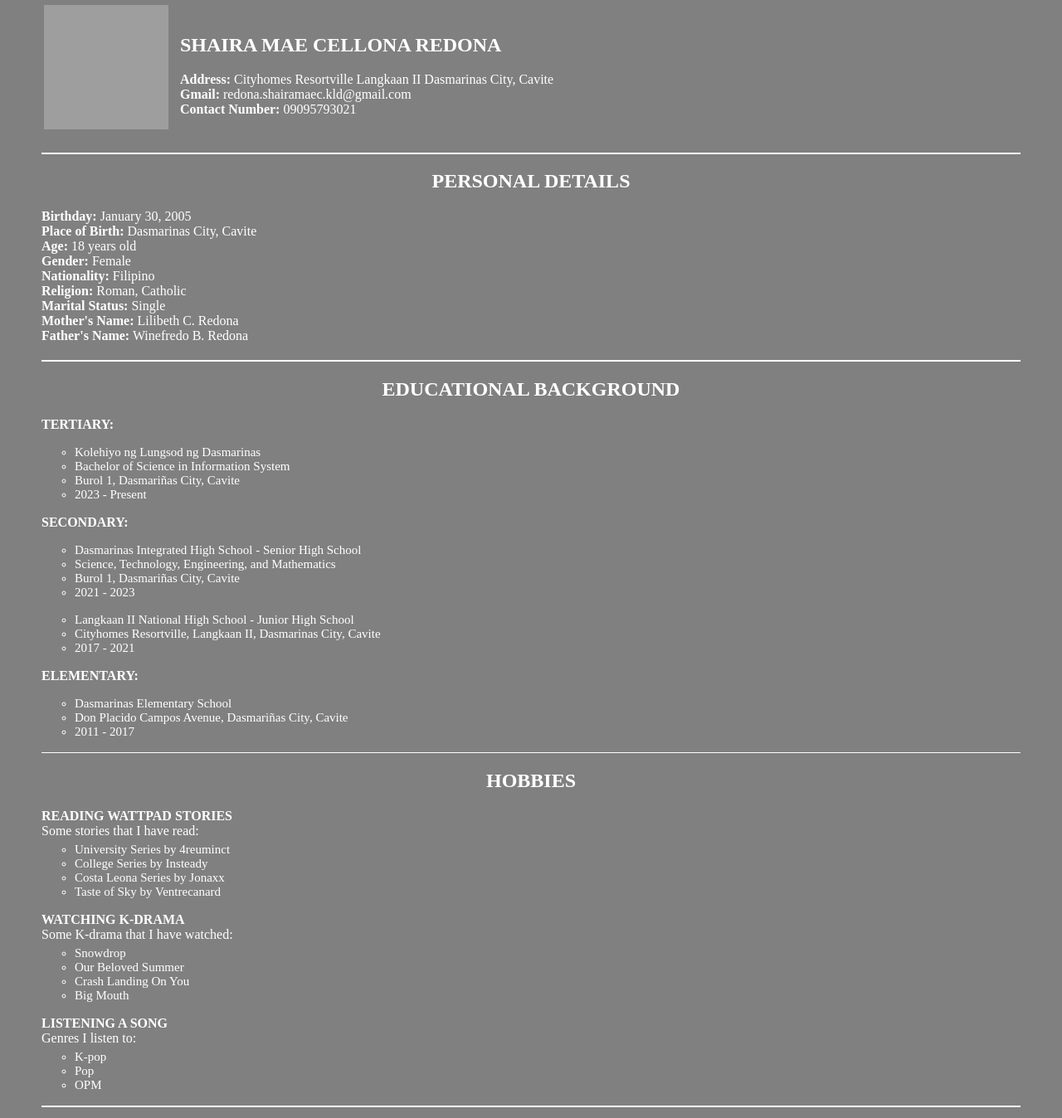
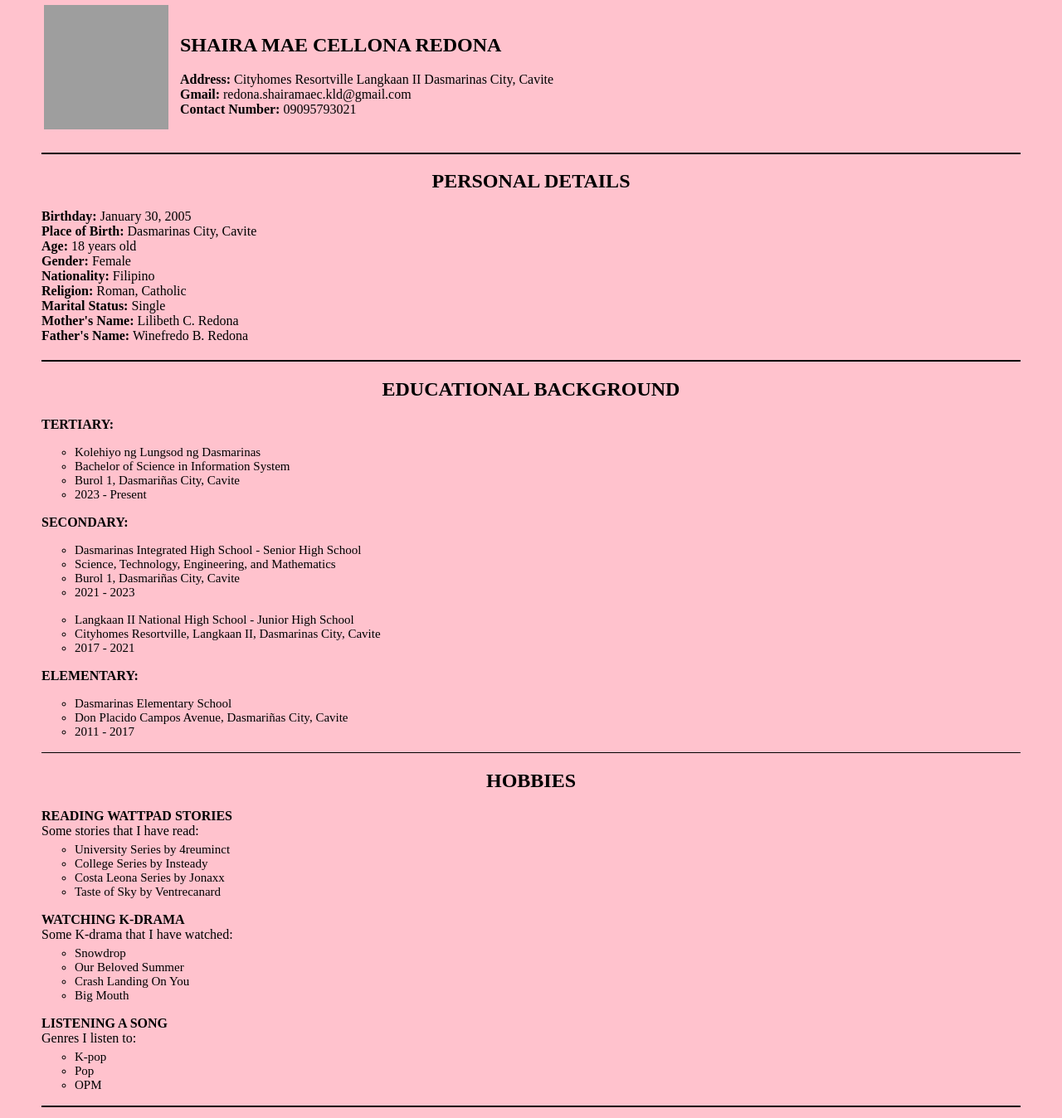
Before and after one commit to R-Shaira/first-project, a plain HTML site: page index.html in a window 1280 px wide. Shown: the part 72-1420 px from the top of the page at 83% size. Drawn offline with Linux system fonts and the light colour scheme; grey boxes are pictures that could not be loaded.

Commit message:
Update index.html

```diff
--- a/index.html
+++ b/index.html
@@ -7,7 +7,7 @@
         <link rel="icon" type="image/x-icon" href="Icon.png">
 
 </head>
-    <header style="padding-left: 0px; padding-right: 25px; padding-top: 25px; padding-bottom: 5px; color: white;">
+    <header style="padding-left: 0px; padding-right: 25px; padding-top: 25px; padding-bottom: 5px; color: black;">
         <table>
             <tr>
                 <td>
@@ -26,8 +26,8 @@
         </table>
     </header>
 
-    <body style="margin: 50px; background-color: gray; color: white;">
-        <hr style="height: 1.5px; width: 100%; background-color: white; border: none; margin-top: 20px;">
+    <body style="margin: 50px; background-color: #FFC2CD; color: black;">
+        <hr style="height: 1.5px; width: 100%; background-color: black; border: none; margin-top: 20px;">
         <h2><center>PERSONAL DETAILS</center></h2>
             <div><b> Birthday:</b> January 30, 2005</div>
             <div><b> Place of Birth:</b> Dasmarinas City, Cavite</div>
@@ -39,7 +39,7 @@
             <div><b> Mother's Name:</b> Lilibeth C. Redona</div>
             <div><b> Father's Name:</b> Winefredo B. Redona</div>
 
-        <hr style="height: 1.5px; width: 100%; background-color: white; border: none; margin-top: 20px;">
+        <hr style="height: 1.5px; width: 100%; background-color: black; border: none; margin-top: 20px;">
         <h2><center>EDUCATIONAL BACKGROUND</center></h2>
         <b>TERTIARY:</b>
         <ul style="list-style: circle;">
@@ -69,7 +69,7 @@
             <li style="font-size:15px">2011 - 2017</li>
         </ul>
 
-        <hr style="height: 1.5px; width: 100%; background-color: white; border: none;">
+        <hr style="height: 1.5px; width: 100%; background-color: black; border: none;">
         <h2> <center> HOBBIES </center> </h2>
         <b>READING WATTPAD STORIES</b> <br>
             <div>Some stories that I have read:</div>
@@ -97,7 +97,7 @@
                 <li style="font-size:15px">OPM</li>
             </ul>
 
-        <hr style="height: 2px; width: 100%; background-color: white; border: none;">
+        <hr style="height: 2px; width: 100%; background-color: black; border: none;">
         <h2> <center> FAVORITES </center> </h2>
         <h3> Songs: </h3>
         <table>
@@ -140,6 +140,6 @@
             </tr>
         </table>
 
-        <hr style="height: 1.5px; width: 100%; background-color: white; border: none;">
+        <hr style="height: 1.5px; width: 100%; background-color: black; border: none;">
     </body>
 </html>
```
